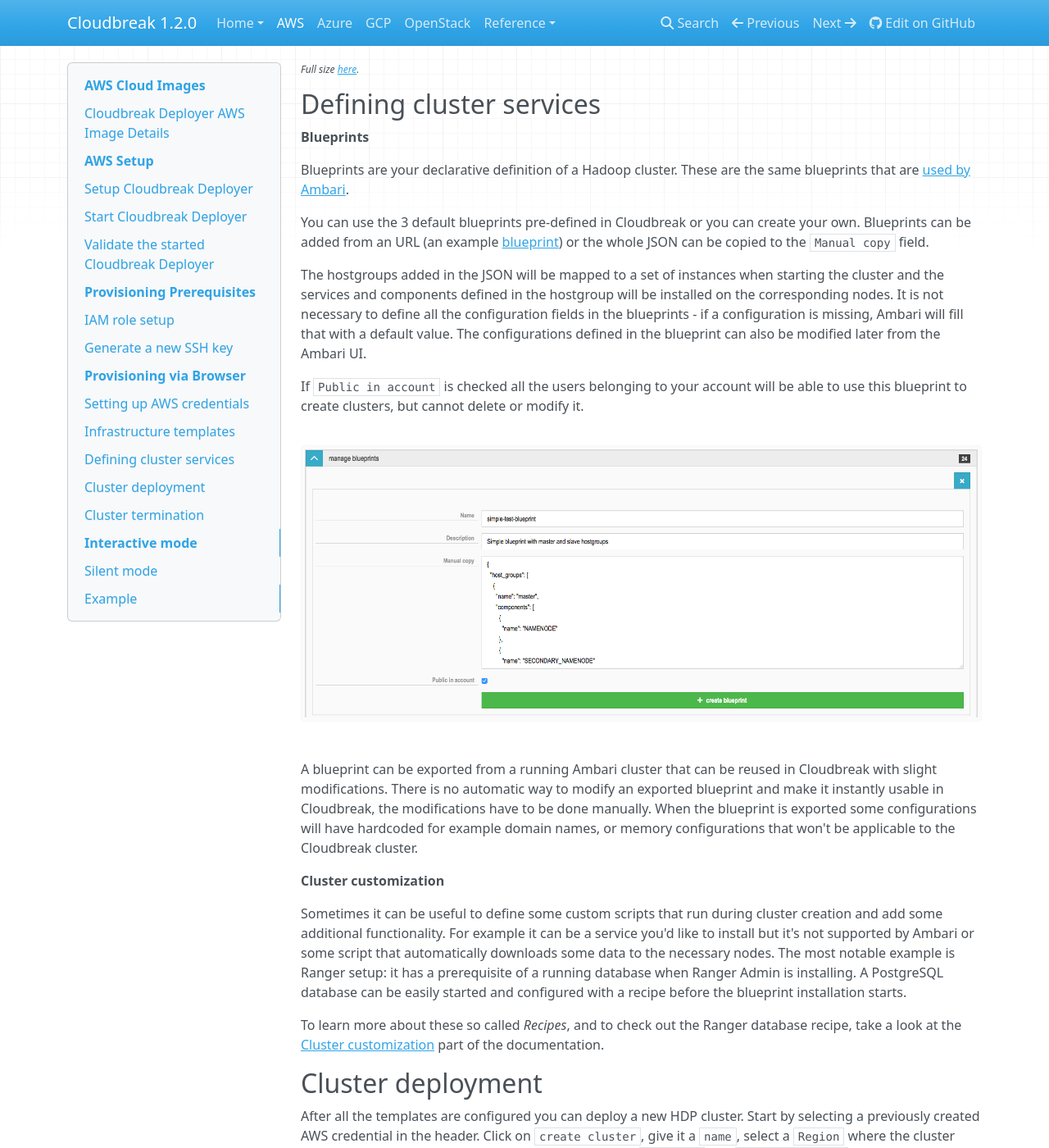
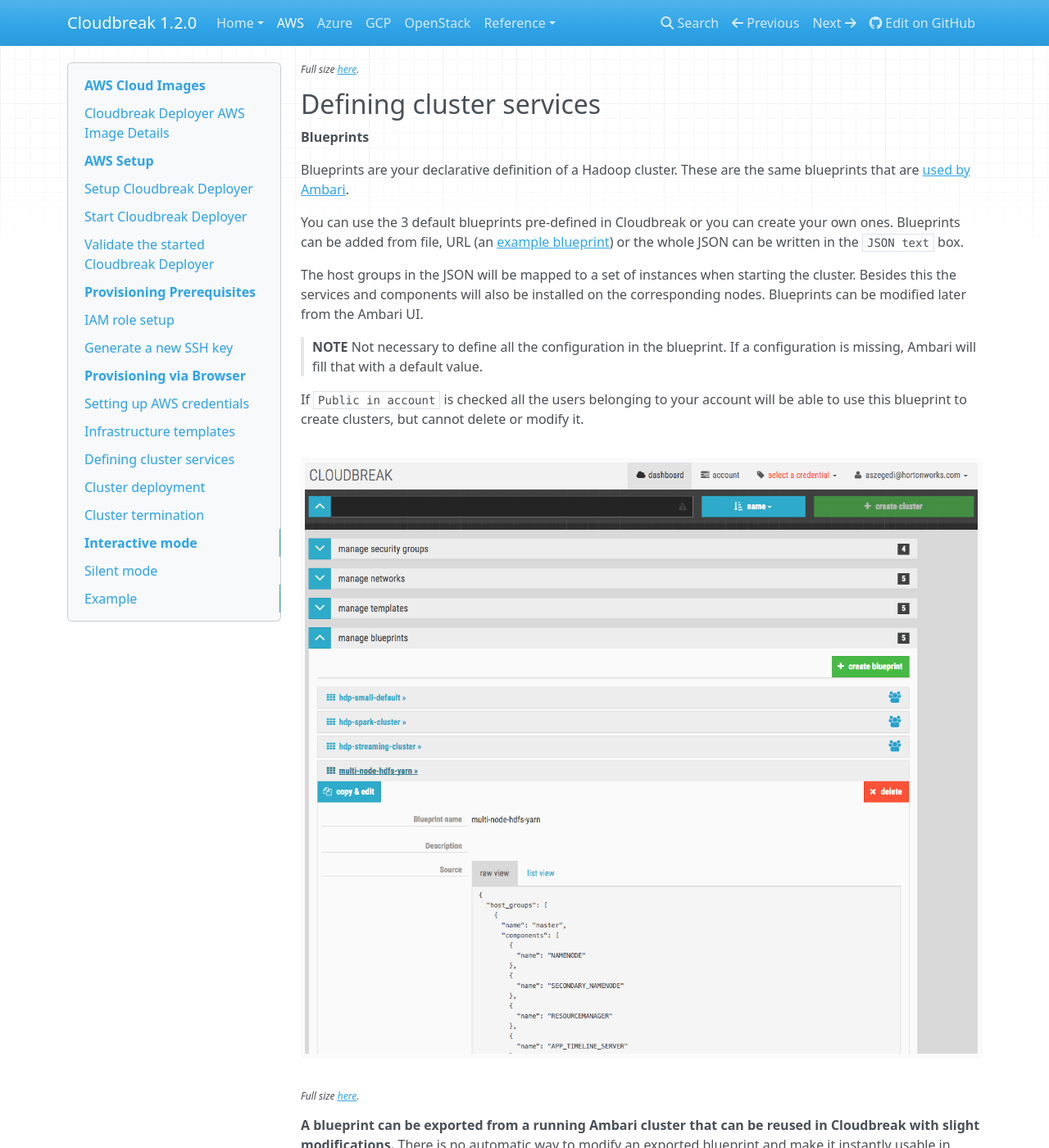
Before and after one commit to wprender/cloudbreak-docs, an MkDocs documentation site: the page built from docs/aws.md, in a window 1280 px wide and 1400 px high, scrolled down 10731 px. Shown: the whole window at 82% size. Built offline with MkDocs 1.6.1, drawn with Linux system fonts in a browser that asks for light colours; nearby versions of some CDN libraries; old or Windows-style settings are respelled for this version of MkDocs; some of the changed text lies outside the part shown.

Commit message:
Changed the updated image file names to can appear

````diff
--- a/docs/aws.md
+++ b/docs/aws.md
@@ -145,8 +145,8 @@ This command creates a role with the name `cbreak-deployer` by default. If you'd
 export AWS_ROLE_NAME=my-cloudbreak-role
 ```
 You can check the generated role on your AWS console, under IAM roles:
-![](/images/aws-iam-role.png)
-<sub>*Full size [here](/images/aws-iam-role.png).*</sub>
+![](/images/aws-iam-role_v2.png)
+<sub>*Full size [here](/images/aws-iam-role_v2.png).*</sub>
 
 ## Generate a new SSH key
 
@@ -218,8 +218,8 @@ To create a new AWS credential follow these steps:
 >`Public in account` means that all the users belonging to your account will be able to use this credential to create
 clusters, but cannot delete it.
 
-![](/images/aws-credential.png)
-<sub>*Full size [here](/images/aws-credential.png).*</sub>
+![](/images/aws-credential_v2.png)
+<sub>*Full size [here](/images/aws-credential_v2.png).*</sub>
 
 ## Infrastructure templates
 
@@ -282,8 +282,8 @@ If `Public in account` is checked all the users belonging to your account will b
 >**NOTE** The VPCs, IGWs and subnet are created on AWS only after the the cluster provisioning starts with the selected
 network template.
 
-![](/images/aws-network.png)
-<sub>*Full size [here](/images/aws-network.png).*</sub>
+![](/images/aws-network_v2.png)
+<sub>*Full size [here](/images/aws-network_v2.png).*</sub>
 
 **Security groups**
 
@@ -342,8 +342,8 @@ If `Public in account` is checked all the users belonging to your account will b
 
 >**NOTE** The security groups are created on AWS only after the cluster provisioning starts with the selected security group template.
 
-![](/images/ui-secgroup.png)
-<sub>*Full size [here](/images/ui-secgroup.png).*</sub>
+![](/images/ui-secgroup_v2.png)
+<sub>*Full size [here](/images/ui-secgroup_v2.png).*</sub>
 
 ## Defining cluster services
 
@@ -351,20 +351,25 @@ If `Public in account` is checked all the users belonging to your account will b
 
 Blueprints are your declarative definition of a Hadoop cluster. These are the same blueprints that are [used by Ambari](https://cwiki.apache.org/confluence/display/AMBARI/Blueprints).
 
-You can use the 3 default blueprints pre-defined in Cloudbreak or you can create your own.
-Blueprints can be added from an URL (an example [blueprint](https://github.com/sequenceiq/ambari-rest-client/raw/1.6.0/src/main/resources/blueprints/multi-node-hdfs-yarn)) or the whole JSON can be copied to the `Manual copy` field.
+You can use the 3 default blueprints pre-defined in Cloudbreak or you can create your own ones.
+Blueprints can be added from file, URL (an [example blueprint](https://raw.githubusercontent
+.com/sequenceiq/cloudbreak/master/integration-test/src/main/resources/blueprint/multi-node-hdfs-yarn.bp)) or the
+whole JSON can be written in the `JSON text` box.
 
-The hostgroups added in the JSON will be mapped to a set of instances when starting the cluster and the services and components defined in the hostgroup will be installed on the corresponding nodes.
-It is not necessary to define all the configuration fields in the blueprints - if a configuration is missing, Ambari will fill that with a default value.
-The configurations defined in the blueprint can also be modified later from the Ambari UI.
+The host groups in the JSON will be mapped to a set of instances when starting the cluster. Besides this the services and
+ components will also be installed on the corresponding nodes. Blueprints can be modified later from the Ambari UI.
+
+>**NOTE** Not necessary to define all the configuration in the blueprint. If a configuration is missing, Ambari will fill that with a default value.
 
 If `Public in account` is checked all the users belonging to your account will be able to use this blueprint to create clusters, but cannot delete or modify it.
 
-![](/images/ui-blueprints.png)
+![](/images/ui-blueprints_v2.png)
+<sub>*Full size [here](/images/ui-blueprints_v2.png).*</sub>
 
-A blueprint can be exported from a running Ambari cluster that can be reused in Cloudbreak with slight modifications.
+**A blueprint can be exported from a running Ambari cluster that can be reused in Cloudbreak with slight
+modifications.**
 There is no automatic way to modify an exported blueprint and make it instantly usable in Cloudbreak, the modifications have to be done manually.
-When the blueprint is exported some configurations will have hardcoded for example domain names, or memory configurations that won't be applicable to the Cloudbreak cluster.
+When the blueprint is exported some configurations are hardcoded for example domain names, memory configurations..etc. that won't be applicable to the Cloudbreak cluster.
 
 **Cluster customization**
 
````
Also changed, not shown: docs/images/aws-credential_v2.png (renamed from docs/images/aws-credential.png), docs/images/aws-iam-role_v2.png (renamed from docs/images/aws-iam-role.png), docs/images/aws-network_v2.png (renamed from docs/images/aws-network.png), docs/images/ui-blueprints.png (deleted), docs/images/ui-blueprints_v2.png (added), docs/images/ui-secgroup_v2.png (renamed from docs/images/ui-secgroup.png).
